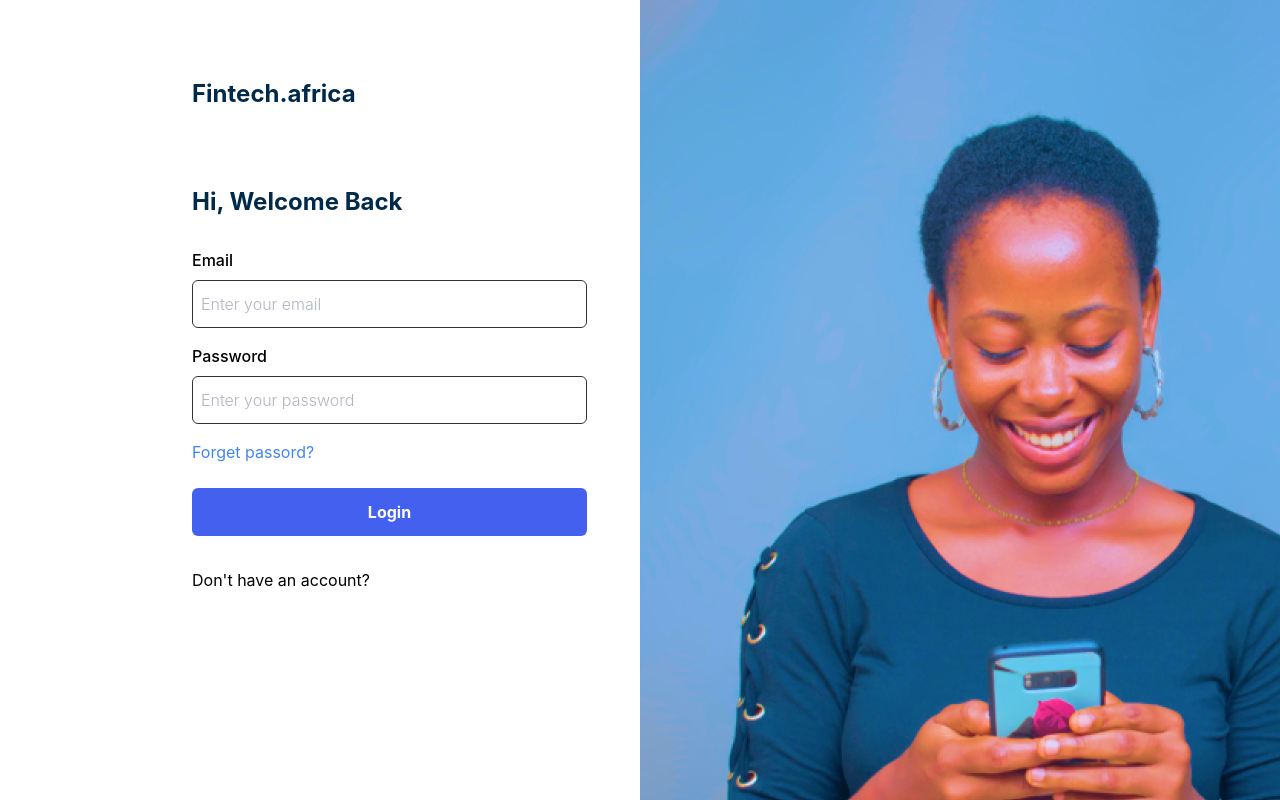
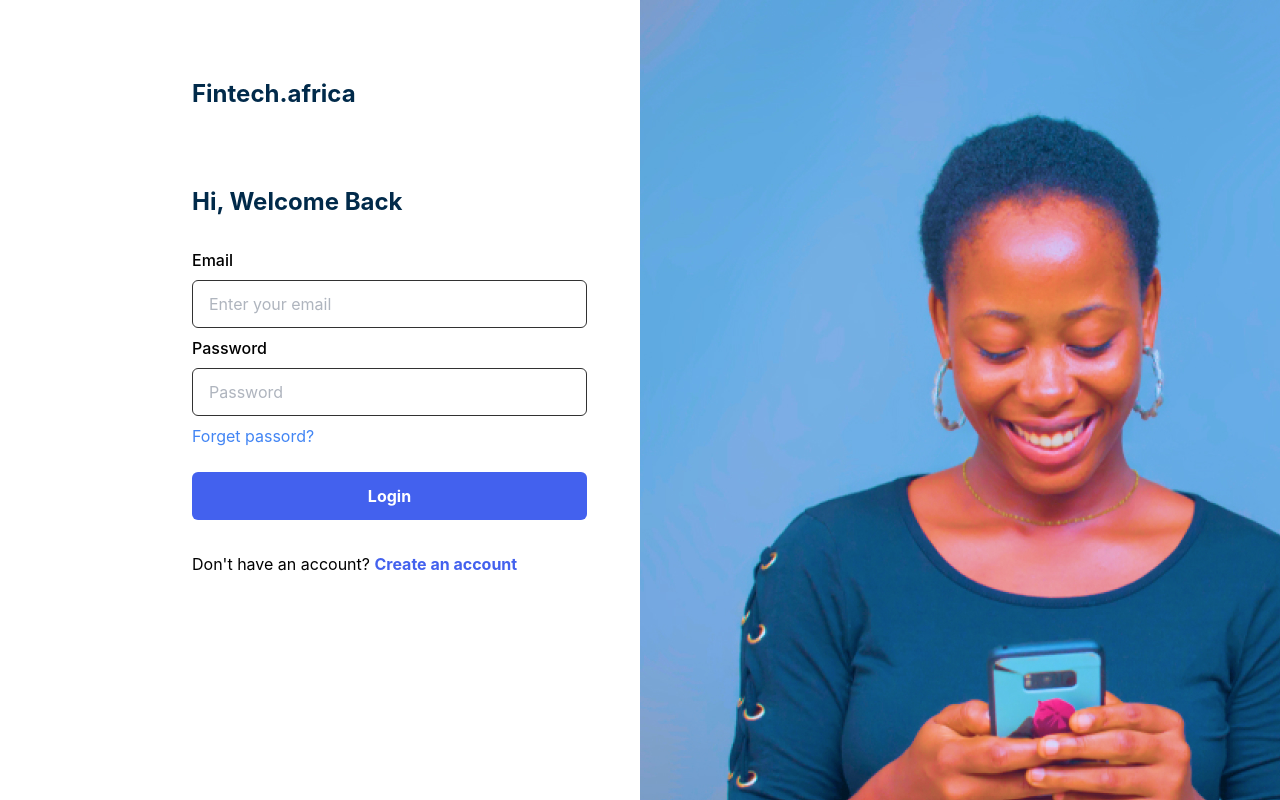
Before and after one commit to Danny4life/fintech.africa, a React (Vite) app: page /login in a window 1280 px wide. Shown: the top 800 px of the page. Built offline with nearby package versions, Linux system fonts and the light colour scheme.

Commit message:
edit login page

```diff
--- a/src/component/formInput/FormInput.jsx
+++ b/src/component/formInput/FormInput.jsx
@@ -4,7 +4,7 @@ import "./formInput.css"
 const FormInput = (props) => {
 
     const [focused, setFocused] = useState(false);
-    const { label, errorMessage, onChange, id, ...inputProps } = props;
+    const { label,  placeholder,  errorMessage, onChange, id, ...inputProps } = props;
 
     const handleFocus = (e) => {
         setFocused(true);
@@ -14,6 +14,7 @@ const FormInput = (props) => {
         <div className="formInput">
             <label>{label}</label>
             <input {...inputProps} onChange={onChange}
+            placeholder={placeholder}
             onBlur={handleFocus}
             onFocus={() => inputProps.name === "confirmpassword" && setFocused(true)}
             focused={focused.toString()} />
--- a/src/component/formInput/formInput.css
+++ b/src/component/formInput/formInput.css
@@ -3,27 +3,33 @@
 }
 
 input {
-    padding: 15px;
+
     margin: 10px 0px;
     border-radius: 6px;
     border: 1px solid #000000;
-    width: 395px;
     height: 48px;
+    /* width: 395px; */
+
     background: #FFFFFF;
     opacity: 0.8;
-    margin-bottom: 2rem;
 
 }
+
+input:placeholder-shown {
+    border-color: none;
+    padding: 1rem;
+
+  }
 
 .formInput {
     display: flex;
     flex-direction: column;
     /* width: 280px; */
+    width: 395px;
     margin-left: 12rem;
     font-family: 'Inter';
     font-style: normal;
-
-
+    margin-bottom: 0.5rem;
 }
 
 label {
@@ -39,7 +45,9 @@ span {
     padding: 3px;
     color: red;
     display: none;
+    font-weight: 400;
 }
+
 
 input:invalid[focused="true"]{
     border: 1px solid red;
--- a/src/pages/login/Login.jsx
+++ b/src/pages/login/Login.jsx
@@ -1,16 +1,54 @@
 import { Link, useNavigate } from "react-router-dom";
 import img from "../../assets/signup-image.jpg";
+import FormInput from "../../component/formInput/FormInput";
+import { useState } from "react";
 
 
 const Login = () => {
 
     const navigate = useNavigate();
 
+    const [user, setUser] = useState({
+
+        email : "",
+        password : "",
+
+    });
+
+    const inputs = [
+          {
+            id : 1,
+            name : "email",
+            type : "email",
+            placeholder : "Enter your email",
+            errorMessage : "it should be a valid email address!",
+            label : "Email",
+            required: true,
+          },
+
+          {
+            id : 2,
+            name : "password",
+            type : "password",
+            placeholder : "Password",
+            errorMessage : "Password should be 8-20 characters and includes atleast 1 letter, 1 number, and 1 special character",
+            label : "Password",
+            pattern :`^(?=.*[0-9])(?=.*[a-zA-Z])(?=.*[!@#$%^&*])[a-zA-Z0-9!@#$%^&*]{8,20}$`,
+            required: true,
+          },
+    ]
+
+
 
     const handleSubmit = (e) => {
         e.preventDefault();
         navigate("/dashboard");
     }
+
+    const onChange = (e) => {
+        setUser({...user, [e.target.name]: e.target.value});
+
+      }
 
     return (
         <section>
@@ -30,7 +68,12 @@ const Login = () => {
                     </div>
                     <form action="/" method="/" onSubmit={handleSubmit}>
                         <div className="non-italic">
-                            <div className="lg:ml-48 ml-6">
+                            {inputs.map((input) => (
+
+                                <FormInput  key={input.id} {...input}  values={user[input.name]}
+                                onChange={onChange} />
+                            ))}
+                            {/* <div className="lg:ml-48 ml-6">
                                 <label htmlFor="email" className="block text-base font-medium text-[#000000] leading-6 mb-2">
                                     Email
                                 </label>
@@ -42,8 +85,8 @@ const Login = () => {
                                 className="w-[20rem] text-base text-[#C4C4C4] font-light leading-6 mb-4
                                 lg:w-[24.688rem] h-[3rem] bg-[#FFFFFF] border-[#000000] rounded-md opacity-80 py-2 px-2 border"
                                 />
-                            </div>
-                            <div className="lg:ml-48 ml-6">
+                            </div> */}
+                            {/* <div className="lg:ml-48 ml-6">
                                 <label htmlFor="password" className="block text-base font-medium text-[#000000] leading-6 mb-2">
                                     Password
                                 </label>
@@ -55,7 +98,7 @@ const Login = () => {
                                 className="w-[20rem] text-base text-[#C4C4C4] font-light leading-6 mb-4
                                 lg:w-[24.688rem] h-[3rem] bg-[#FFFFFF] border-[#000000] rounded-md opacity-80 py-2 px-2 border"
                                 />
-                            </div>
+                            </div> */}
                             <div className="mb-6">
                                 <Link to="/password-reset" className="ml-6
                                     lg:ml-48 text-base font-normal text-[#4285F4] leading-6">
@@ -73,7 +116,7 @@ const Login = () => {
                             </button>
                            </div>
                            <div className="lg:ml-48 ml-6">
-                             <Link to="/signup" className="text-base font-normal text-[#000000] leading-6 cursor-pointer">Don't have an account? <span className="text-base font-bold leading-6 text-[#4361EE]">Create an account</span></Link>
+                             <Link to="/signup" className="text-base font-normal text-[#000000] leading-6 cursor-pointer">Don't have an account? <a className="text-base font-bold leading-6 text-[#4361EE]">Create an account</a></Link>
                            </div>
                         </div>
                     </form>
--- a/src/pages/signup/Signup.jsx
+++ b/src/pages/signup/Signup.jsx
@@ -136,7 +136,7 @@ const inputs = [
                     <form action="/" method="/" onSubmit={handleSubmit}>
 
                         {inputs.map((input) => (
-                            <FormInput key={input.id} {...input} values={user[input.name]}
+                            <FormInput key={input.id} {...input}  values={user[input.name]}
                             onChange={onChange} />
                         ))}
                          <div className="non-italic">
@@ -246,7 +246,7 @@ const inputs = [
                             </div> */}
                            <div className="lg:ml-48 non-italic ml-6">
                             <button
-                            className="w-[18rem] mb-8
+                            className="w-[18rem] mb-12 mt-10
                             text-base font-bold text-[#FFFFFF] leading-4 lg:w-[24.688rem] h-[3rem] bg-[#4361EE] rounded-md py-2 px-2"
                             onClick={() => navigate("/email-verification")}
                             >
@@ -254,7 +254,9 @@ const inputs = [
                             </button>
                            </div>
                            <div className="lg:ml-48 ml-6">
-                             <Link to="/login" className="text-base font-normal text-[#000000] leading-6 cursor-pointer">Already have an account? Login</Link>
+                             <Link to="/login" className="text-base font-normal text-[#000000] leading-6 cursor-pointer">
+                                Already have an account? <a className="font-bold">Login</a>
+                            </Link>
                            </div>
                         </div>
 
```
